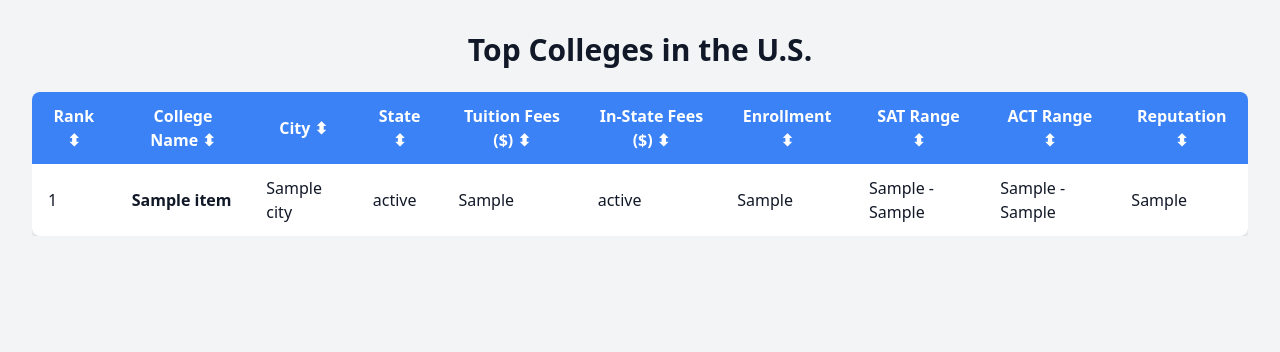
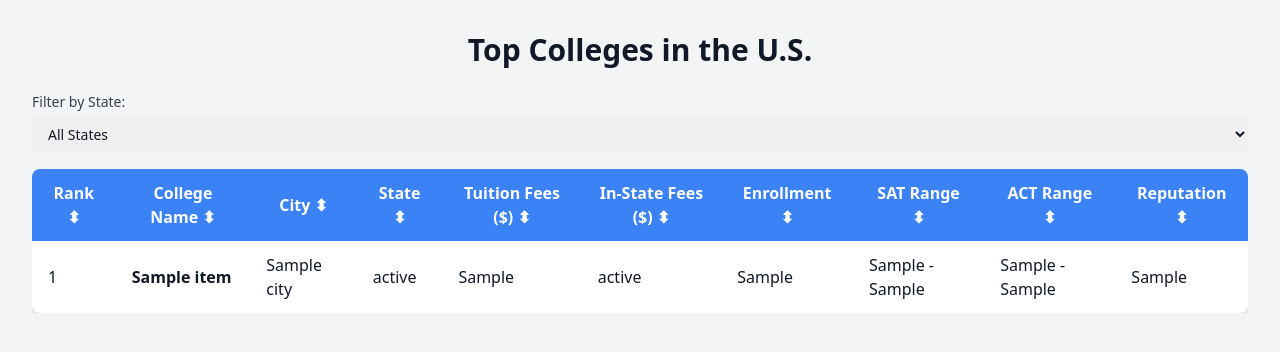
Before and after one commit to NitinBalajiProjects/collegeinfo_frontend, a Flask app: page / in a window 1280 px wide. Shown: the top 352 px of the page. Run offline with Flask 3, Linux system fonts and the light colour scheme; a database or web service that is not in the repository returns one stand-in record (values such as "Sample title"); data that the repository does not hold is empty; some libraries are stand-ins or nearby versions.

Commit message:
filtering by state

```diff
--- a/templates/index.html
+++ b/templates/index.html
@@ -10,6 +10,16 @@
 
     <div class="container mx-auto p-8">
         <h1 class="text-3xl font-bold text-center mb-6">Top Colleges in the U.S.</h1>
+
+        <div class="mb-4">
+            <label for="stateFilter" class="block text-sm font-medium text-gray-700">Filter by State:</label>
+            <select id="stateFilter" class="mt-1 block w-full pl-3 pr-10 py-2 text-base border-gray-300 focus:outline-none focus:ring-indigo-500 focus:border-indigo-500 sm:text-sm rounded-md" onchange="filterTableByState()">
+                <option value="">All States</option>
+                {% for state in states %}
+                <option value="{{ state }}">{{ state }}</option>
+                {% endfor %}
+            </select>
+        </div>
 
         <div class="overflow-x-auto">
             <table id="collegeTable" class="min-w-full bg-white shadow-md rounded-lg overflow-hidden">
@@ -85,6 +95,22 @@
             tbody.innerHTML = "";
             rows.forEach(row => tbody.appendChild(row));
         }
+
+        function filterTableByState() {
+            const filter = document.getElementById("stateFilter").value;
+            const table = document.getElementById("collegeTable");
+            const tbody = table.getElementsByTagName("tbody")[0];
+            const rows = Array.from(tbody.getElementsByTagName("tr"));
+
+            rows.forEach(row => {
+                const stateCell = row.getElementsByTagName("td")[3].innerText.trim();
+                if (filter === "" || stateCell === filter) {
+                    row.style.display = "";
+                } else {
+                    row.style.display = "none";
+                }
+            });
+        }
     </script>
 
 </body>
```
